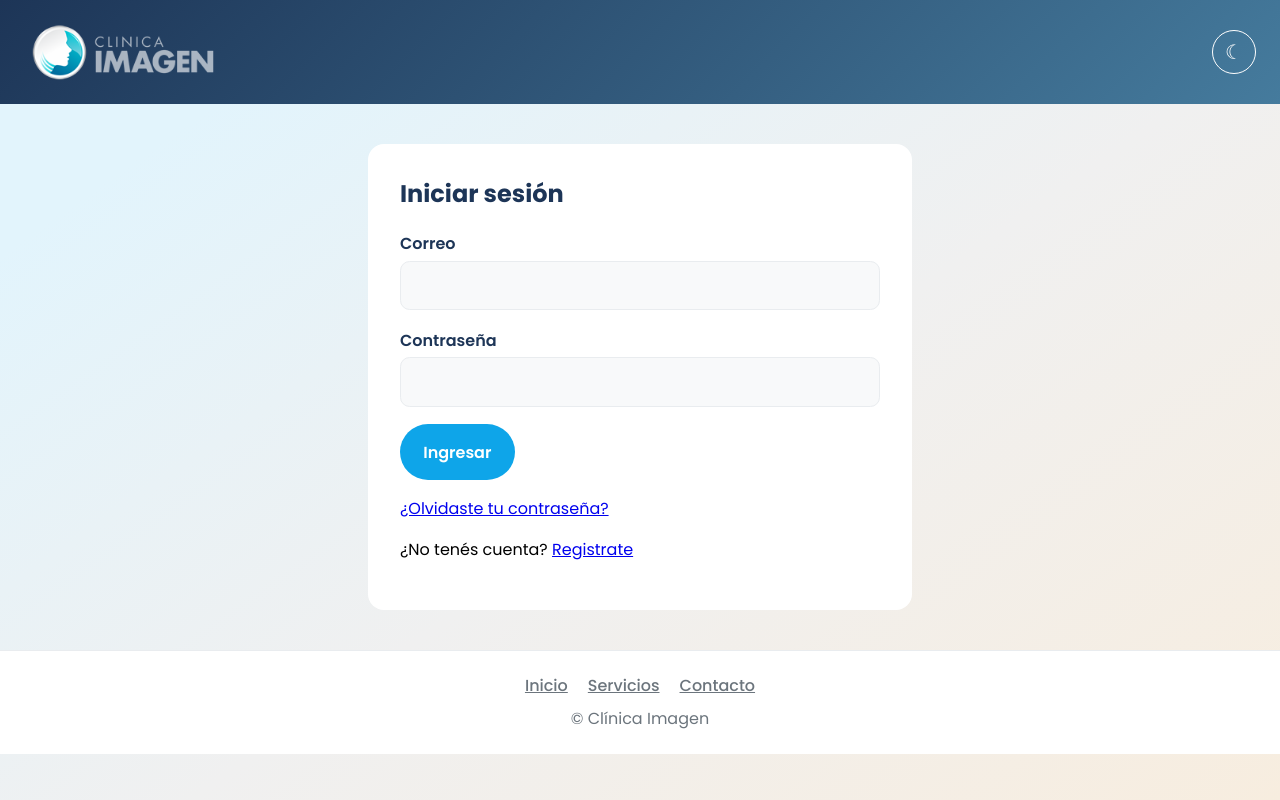
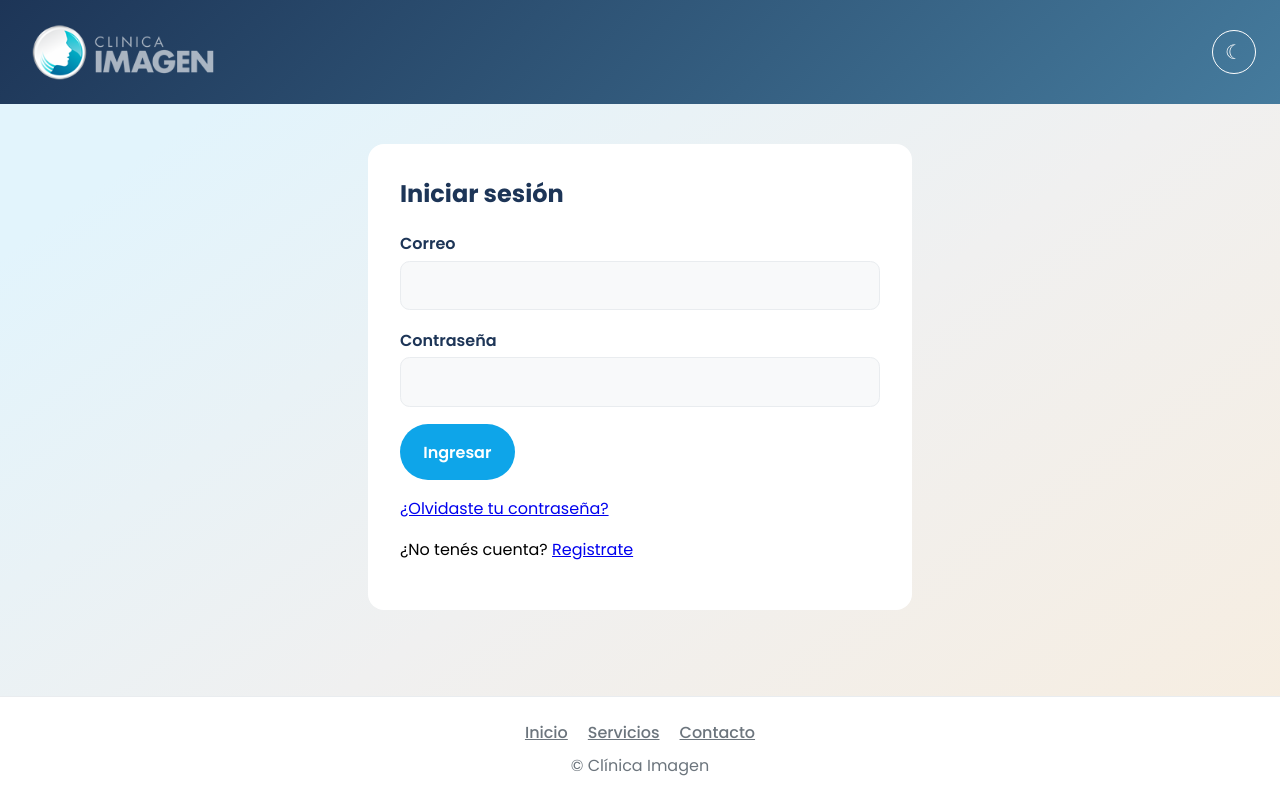
Before and after one commit to camichifla/proyecto-clinica-imagen, a PHP site: the page made by views/login.html in a window 1280 px wide. Run offline with PHP 8.4, Linux system fonts and the light colour scheme; the template is opened without the code that fills it, so the values that code supplies are empty.

Commit message:
fix(ui): keep footer at the bottom of short pages
Body is a full-height flex column and main grows to fill it.

```diff
--- a/assets/css/base.css
+++ b/assets/css/base.css
@@ -11,7 +11,10 @@ html {
 
 body{
     background: var(--background);
-    height: 100%;
+    /* Column layout: main grows so the footer sits at the bottom on short pages. */
+    display: flex;
+    flex-direction: column;
+    min-height: 100vh;
     margin: 0;
     background-repeat: no-repeat;
     background-attachment: fixed;
@@ -135,6 +138,9 @@ footer p {
 }
 
 main {
+    flex: 1 0 auto;
+    box-sizing: border-box;
+    width: 100%;
     max-width: var(--max-width);
     margin: 0 auto;
     padding: 0 var(--space-6);
```
